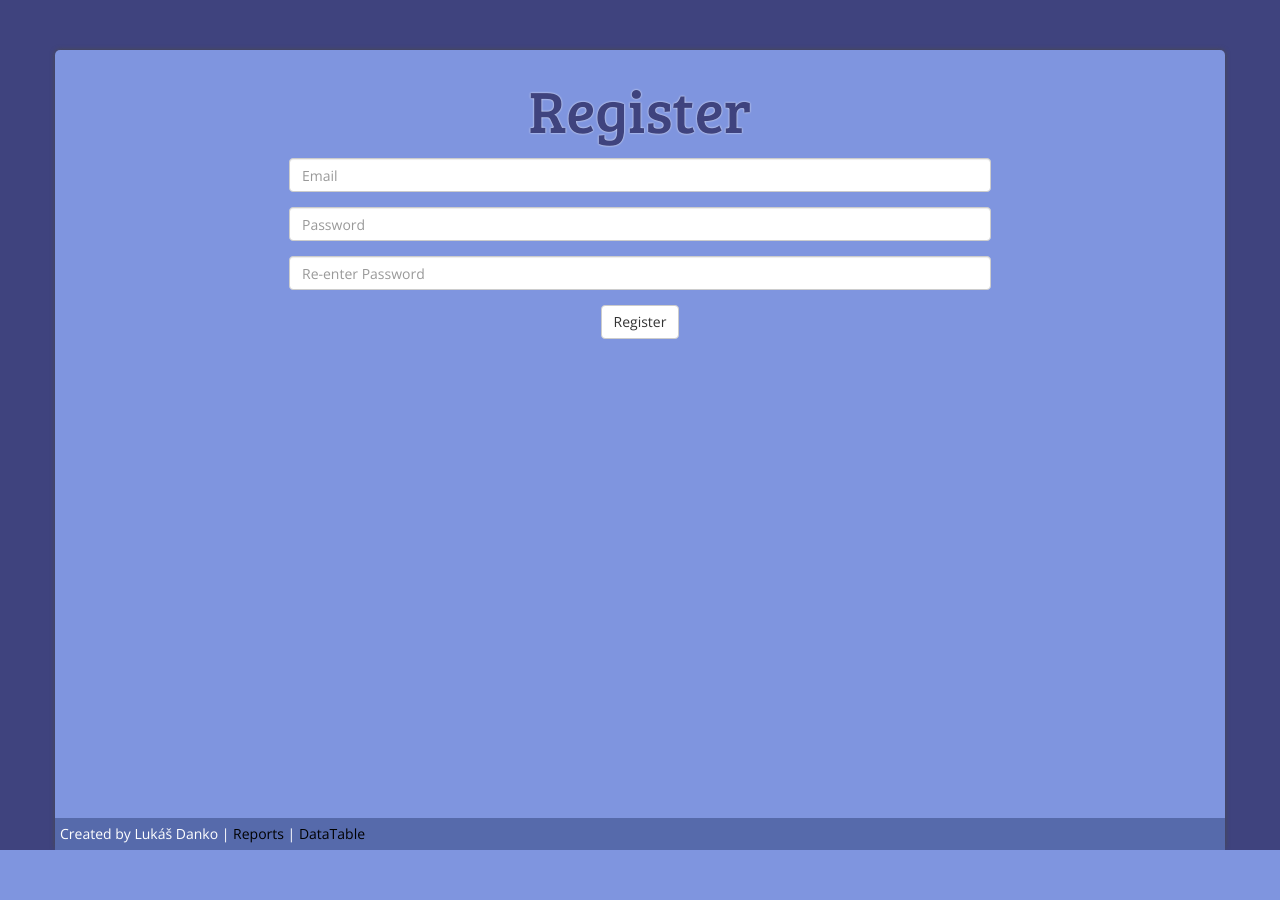
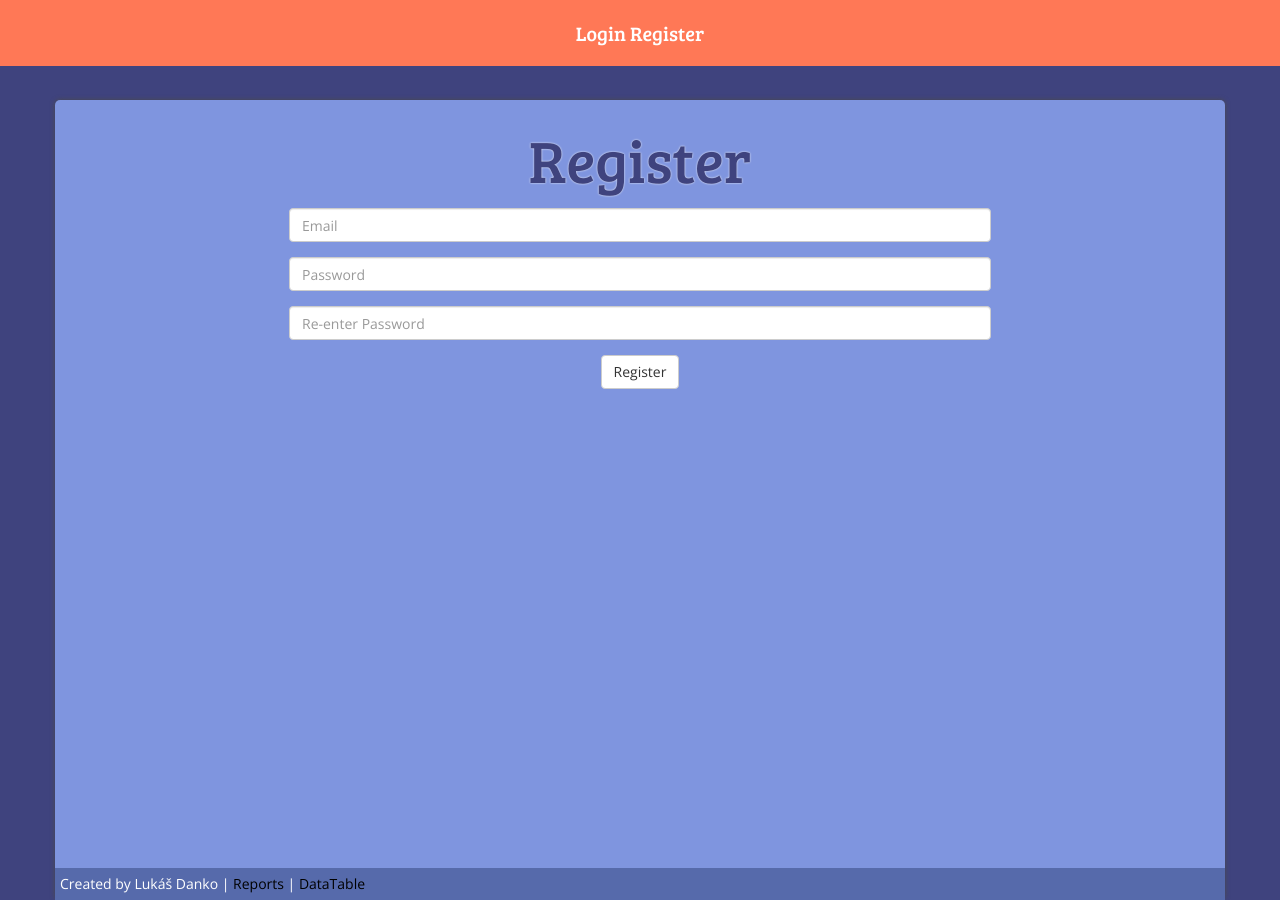
Before and after one commit to shokker/CodeIgniter_blog, a CodeIgniter app: page /auth/register in a window 1280 px wide. Before the commit the page ends 850 px from the top, so only its background shows below. Run offline with CodeIgniter, Linux system fonts and the light colour scheme; some libraries are stand-ins or nearby versions.

Commit message:
auth session

```diff
--- a/application/controllers/auth.php
+++ b/application/controllers/auth.php
@@ -5,7 +5,7 @@ class Auth extends CI_Controller {
     public function __construct()
     {
         parent::__construct();
-        $this->load->helper(array('url','form'));
+        $this->load->helper(array('url','form','my_helper'));
         $this->load->library('form_validation');
         $this->load->model('auth_model');
         $this->data['valid_error'] = '';
@@ -22,7 +22,10 @@ class Auth extends CI_Controller {
         if($this->form_validation->run()){
             if($this->auth_model->login()) {
 
-                echo "register and login";
+                $userData = $this->auth_model->getUser($this->input->post('email'));
+                $userData['logged_in'] = true;
+                $this->session->set_userdata($userData);
+
                 redirect('/');
             }
             else{
@@ -51,7 +54,7 @@ class Auth extends CI_Controller {
 
         if($this->form_validation->run() && $this->auth_model->register()){
 
-            echo "register and login";
+
 
             redirect('/');
 
@@ -63,5 +66,11 @@ class Auth extends CI_Controller {
 
     }
 
+    public function logout()
+    {
+        $this->auth_model->logout();
+        redirect('/');
+    }
+
 
 }
--- a/application/controllers/datatable.php
+++ b/application/controllers/datatable.php
@@ -6,7 +6,7 @@ class Datatable extends CI_Controller {
     {
         parent::__construct();
         $this->load->library('EditorLib');
-        $this->load->helper('url');
+        $this->load->helper(array('url','my_helper'));
         $this->data['report_form'] = '';
     }
 
--- a/application/controllers/report.php
+++ b/application/controllers/report.php
@@ -8,7 +8,7 @@ class Report extends CI_Controller {
         $this->load->model('report_model');
         $this->load->model('posts_model');
         $this->load->library('form_validation');
-        $this->load->helper('typography','url','my_helper');
+        $this->load->helper(array('typography','url','my_helper'));
         $this->data['report_form']='';
 
 
--- a/application/helpers/my_helper.php
+++ b/application/helpers/my_helper.php
@@ -23,4 +23,9 @@ if(! function_exists('createTable')){
         $array = explode(' ',trim(strtolower($title)));
         return implode('-',$array) . "-" . ($id+1);
     }
+    function is_logged(){
+        $CI =& get_instance();
+
+        return $CI->session->userdata('logged_in');
+    }
 }
--- a/application/models/auth_model.php
+++ b/application/models/auth_model.php
@@ -14,6 +14,18 @@ class Auth_model extends CI_Model {
         return false;
     }
 
+    public function getUser($email)
+    {
+        $query = $this->db->select('email','id')
+                          ->where('email',$email)
+                          ->get('users');
+        if($query->num_rows == 1){
+            return $query->row_array();
+        }
+        return false;
+
+    }
+
     public function register()
     {
         $data = array(
@@ -24,5 +36,12 @@ class Auth_model extends CI_Model {
         return $query;
     }
 
+    public function logout()
+    {
+        $data = array('email'=>'',
+                      'logged_in'=>'');
+        $this->session->unset_userdata($data);
+    }
+
 
 }
--- a/application/views/template_view.php
+++ b/application/views/template_view.php
@@ -23,6 +23,21 @@
 </head>
 
 <body>
+
+<div class="auth_panel">
+	<?php if(is_logged()) {
+
+		echo $this->session->userdata('email');
+		echo " ";
+		echo anchor('auth/logout',"Logout");
+	}else{
+		echo anchor('auth/login','Login');
+		echo " ";
+		echo anchor('auth/register','Register');
+
+	}; ?>
+
+</div>
 
 <div class="container">
 
--- a/assets/css/style.css
+++ b/assets/css/style.css
@@ -12,7 +12,7 @@ body{
 .container{
     position: relative;
     padding: 0;
-    margin-top: 50px;
+    margin-top: 100px;
     box-shadow: 0px 0px 5px #4B4B4B;
     background-color: #7F95DF;
     border-radius: 5px;
@@ -230,3 +230,18 @@ table .detail-row{
 .auth_form .form-control{
     margin-bottom: 15px;
 }
+.auth_panel{
+    font: 400 20px/1.3 'Bree Serif', Georgia, serif;
+    position: absolute;
+    top: 0;
+    left: 0;
+    background-color: #FF7856;
+    width: 100%;
+    text-align: center;
+    padding: 20px;
+    color: #A9553D;
+}
+.auth_panel a{
+    font: 400 20px/1.3 'Bree Serif', Georgia, serif;
+    color: #fff;
+}
```
